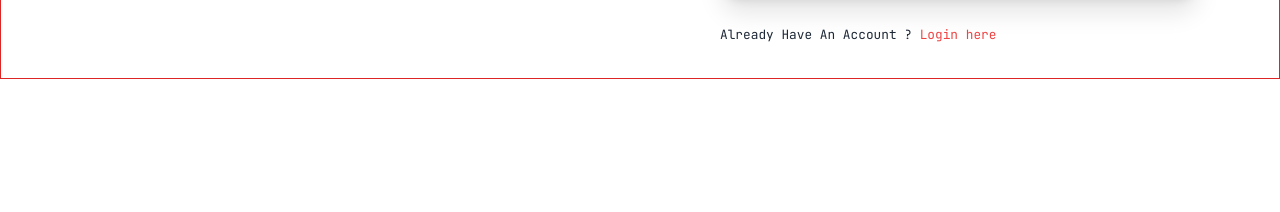
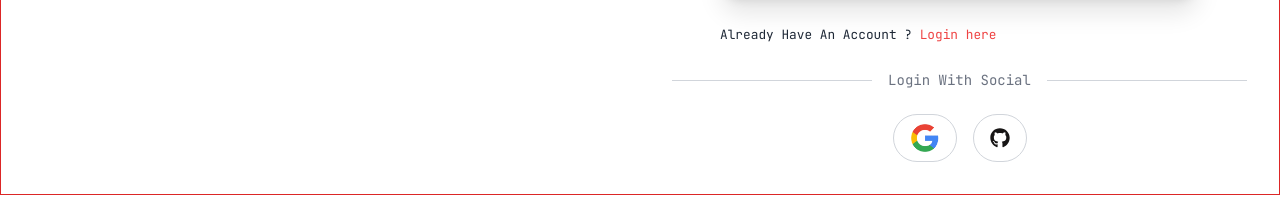
Before and after one commit to EmonHossen10/quick-grab-client, a React (Vite) app: page /sign-up in a window 1280 px wide. Shown: the part 581-793 px from the top of the page. Built offline with nearby package versions, Linux system fonts and the light colour scheme; no server answers.

Commit message:
google signin added

```diff
--- /dev/null
+++ b/src/Components/SocialLogin.jsx
@@ -0,0 +1,57 @@
+import React from "react";
+import { FaGithub } from "react-icons/fa";
+import google from "/asset/googleLogo.png"; // Ensure this path is correct
+import useAuth from "../Hooks/useAuth";
+import toast, { Toaster } from "react-hot-toast";
+import { useNavigate } from "react-router-dom";
+import UseAxiosPublic from "../Hooks/UseAxiosPublic";
+
+const SocialLogin = () => {
+  const { signInWithGoogle } = useAuth();
+  const axiosPublic = UseAxiosPublic();
+  const navigate = useNavigate();
+  const handleGoogleSignIn = () => {
+    signInWithGoogle().then((result) => {
+      const user = result.user;
+      console.log("Google Sign In Successful:", user);
+      toast.success(`Successfully ${user.displayName} logged in with Google!`);
+      navigate("/");
+
+      //   user update
+      const userInfo = {
+        email: result?.user?.email,
+        name: result?.user?.displayName,
+        photoURL: result?.user?.photoURL,
+      };
+      //double check users
+      axiosPublic.post("/users", userInfo).then((res) => {
+        console.log(res.data);
+        navigate("/");
+      });
+    });
+  };
+  return (
+    <div className="flex flex-row justify-center gap-4 mt-6">
+      {/* Google Login */}
+      <button
+        type="button"
+        onClick={handleGoogleSignIn}
+        className="flex items-center gap-2 px-4 py-2 border border-gray-300 rounded-full hover:bg-gray-100 transition"
+      >
+        <img width={30} src={google} alt="Google Logo" />
+        {/* Google's official blue */}
+      </button>
+
+      {/* GitHub Login */}
+      <button
+        type="button"
+        className="flex items-center gap-2 px-4 py-2 border border-gray-300 rounded-full hover:bg-gray-100 transition"
+      >
+        <FaGithub className="text-[#171515] text-xl" />
+      </button>
+      <Toaster />
+    </div>
+  );
+};
+
+export default SocialLogin;
--- a/src/Layout/Dashboard.jsx
+++ b/src/Layout/Dashboard.jsx
@@ -14,6 +14,8 @@ import useCart from "../Hooks/useCart";
 
 const Dashboard = () => {
   const [cart] = useCart();
+  //TODO:get isAdmin data from the database
+  const isAdmin = true;
   return (
     <div className="flex ">
       {/* dashboard slide bar */}
@@ -58,7 +60,6 @@ const Dashboard = () => {
               Payment History
             </NavLink>
           </p>
-
           <p>
             <NavLink
               className={({ isActive }) =>
@@ -98,12 +99,13 @@ const Dashboard = () => {
               My Booking
             </NavLink>
           </p>
-          {/* divider */}
+
+          {/* ****************divider*********************** */}
           <div className=" ">
             <div className="bg-white h-[1px] my-8"></div>
           </div>
 
-          {/* another navigation menus  */}
+          {/* another navigation menus its is common items */}
           <p>
             <NavLink
               to="/"
--- a/src/Pages/Login/Login.jsx
+++ b/src/Pages/Login/Login.jsx
@@ -3,8 +3,6 @@ import {
   FaEnvelope,
   FaEye,
   FaEyeSlash,
-  FaGithub,
-  FaGoogle,
   FaLock,
   FaShieldAlt,
 } from "react-icons/fa";
@@ -18,7 +16,8 @@ import { AuthContext } from "../../providers/AuthProvider";
 import { Link, useLocation, useNavigate } from "react-router-dom";
 import { Helmet } from "react-helmet";
 import loginBG5 from "/asset/loginBG5.png";
-import google from "/asset/googleLogo.png";
+
+import SocialLogin from "../../Components/SocialLogin";
 
 const Login = () => {
   const { signIn } = useContext(AuthContext);
@@ -196,26 +195,7 @@ const Login = () => {
               </div>
 
               {/* social login */}
-              <div className="flex flex-row justify-center gap-4 mt-6">
-                {/* Google Login */}
-                <button
-                  type="button"
-                  className="flex items-center gap-2 px-4 py-2 border border-gray-300 rounded-full hover:bg-gray-100 transition"
-                >
-                  {/* <FaGoogle className="text-[#4285F4]" />{" "} */}
-                  <img width={30} src={google} alt="Google Logo" />
-                  {/* Google's official blue */}
-                </button>
-
-                {/* GitHub Login */}
-                <button
-                  type="button"
-                  className="flex items-center gap-2 px-4 py-2 border border-gray-300 rounded-full hover:bg-gray-100 transition"
-                >
-                  <FaGithub className="text-[#171515] text-xl" />
-
-                </button>
-              </div>
+              <SocialLogin />
             </form>
           </div>
         </div>
--- a/src/Pages/SignUp/SignUp.jsx
+++ b/src/Pages/SignUp/SignUp.jsx
@@ -8,6 +8,7 @@ import toast, { Toaster } from "react-hot-toast";
 import { Link, useNavigate } from "react-router-dom";
 import { FaEye, FaEyeSlash } from "react-icons/fa";
 import UseAxiosPublic from "../../Hooks/UseAxiosPublic";
+import SocialLogin from "../../Components/SocialLogin";
 
 const SignUp = () => {
   const [showPassword, setShowPassword] = useState(false);
@@ -210,6 +211,14 @@ const SignUp = () => {
                 </span>
               </small>
             </div>
+            <div className="flex items-center justify-center gap-4 my-6">
+                <div className="flex-grow h-px bg-gray-300"></div>
+                <span className="text-sm text-gray-500 whitespace-nowrap">
+                  Login With Social
+                </span>
+                <div className="flex-grow h-px bg-gray-300"></div>
+              </div>
+            <SocialLogin/>
           </form>
         </div>
       </section>
--- a/src/providers/AuthProvider.jsx
+++ b/src/providers/AuthProvider.jsx
@@ -3,12 +3,15 @@ import { createContext } from "react";
 import {
   createUserWithEmailAndPassword,
   getAuth,
+  GoogleAuthProvider,
   onAuthStateChanged,
   signInWithEmailAndPassword,
+  signInWithPopup,
   signOut,
   updateProfile,
 } from "firebase/auth";
 import { app } from "../firebase/firebase.config";
+
 
 export const AuthContext = createContext(null);
 const auth = getAuth(app);
@@ -16,6 +19,7 @@ const auth = getAuth(app);
 const AuthProvider = ({ children }) => {
   const [user, setUser] = useState(null);
   const [loading, setLoading] = useState(true);
+  const googleProvider = new GoogleAuthProvider();
 
   // create user
   const createUser = (email, password) => {
@@ -26,6 +30,11 @@ const AuthProvider = ({ children }) => {
   const signIn = (email, password) => {
     setLoading(true);
     return signInWithEmailAndPassword(auth, email, password);
+  };
+
+  const signInWithGoogle = () => {
+    setLoading(true);
+    return signInWithPopup(auth, googleProvider);
   };
   // logout
 
@@ -60,6 +69,7 @@ const AuthProvider = ({ children }) => {
     signIn,
     logOut,
     updateUserProfile,
+    signInWithGoogle
   };
   return (
     <AuthContext.Provider value={authInfo}>{children}</AuthContext.Provider>
```
